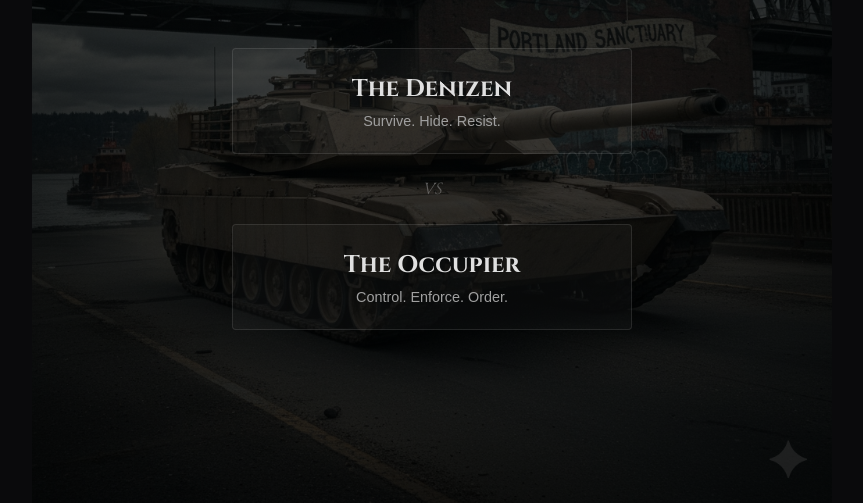
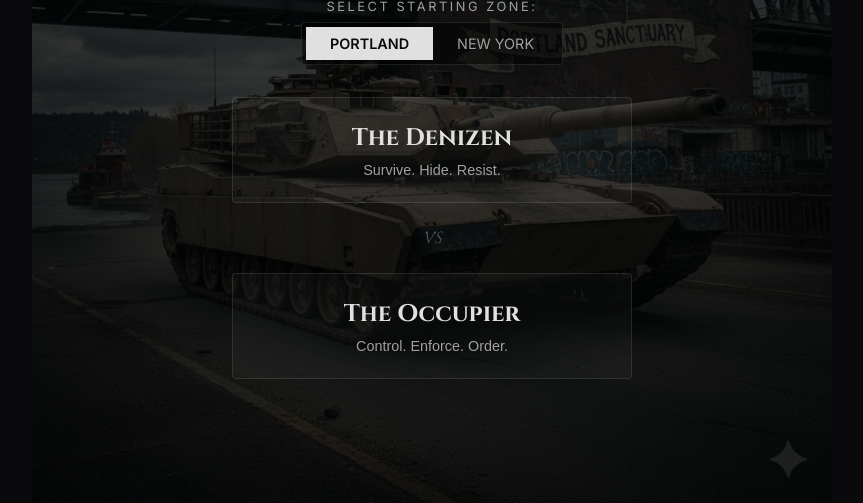
Before and after one commit to Daganbo/Divided-Existence, a plain HTML site: page index.html in a window 1280 px wide. Shown: the part 297-800 px from the top of the page, without its empty margins (208-1071 px from the left). Drawn offline with Linux system fonts and the light colour scheme.

Commit message:
Feat: Add location selection (Portland/NY) and update title image

```diff
--- a/app.js
+++ b/app.js
@@ -6,6 +6,7 @@
 // --- Game State & Configuration ---
 const STATE = {
     role: null, // 'denizen' | 'occupier'
+    location: 'portland', // 'portland' | 'newyork'
     day: 1,
     resources: {},
     history: [],
@@ -41,6 +42,7 @@ const dom = {
     dashboard: document.getElementById('game-dashboard'),
     btnDenizen: document.getElementById('btn-denizen'),
     btnOccupier: document.getElementById('btn-occupier'),
+    locBtns: document.querySelectorAll('.loc-btn'),
     statsContainer: document.getElementById('stats-container'),
     actionContainer: document.getElementById('action-container'),
     narrativeLog: document.getElementById('narrative-log'),
@@ -52,6 +54,15 @@ const dom = {
 function init() {
     dom.btnDenizen.addEventListener('click', () => startGame('denizen'));
     dom.btnOccupier.addEventListener('click', () => startGame('occupier'));
+
+    // Location Toggles
+    dom.locBtns.forEach(btn => {
+        btn.addEventListener('click', (e) => {
+            dom.locBtns.forEach(b => b.classList.remove('active'));
+            e.target.classList.add('active');
+            STATE.location = e.target.getAttribute('data-loc');
+        });
+    });
 }
 
 function startGame(role) {
@@ -114,6 +125,13 @@ function generateDailyEvent() {
 
     // Special Scripted Events
     if (STATE.day === 1 && STATE.role === 'denizen') {
+        // Flavor text based on location?
+        if (STATE.location === 'newyork') {
+            // Can swap out event title or text dynamically here
+            MIDTOWN_ESCAPE_EVENT.title = "Manhattan Under Siege";
+        } else {
+            MIDTOWN_ESCAPE_EVENT.title = "Midtown Under Siege";
+        }
         event = MIDTOWN_ESCAPE_EVENT;
     } else {
         event = getEventForRole(STATE.role);
--- a/index.html
+++ b/index.html
@@ -20,6 +20,15 @@
         <section id="main-menu" class="screen active">
             <h1 class="title">Sanctuary City</h1>
             <h2 class="subtitle">Divided Existence</h2>
+
+            <div class="location-selector">
+                <label>Select Starting Zone:</label>
+                <div class="toggle-container">
+                    <button class="loc-btn active" data-loc="portland">Portland</button>
+                    <button class="loc-btn" data-loc="newyork">New York</button>
+                </div>
+            </div>
+
             <div class="menu-options">
                 <button id="btn-denizen" class="btn-primary" data-role="denizen">
                     <span class="role-title">The Denizen</span>
--- a/style.css
+++ b/style.css
@@ -96,6 +96,47 @@ body {
     gap: 1.5rem;
     width: 100%;
     max-width: 400px;
+}
+
+.location-selector {
+    margin-bottom: 2rem;
+    display: flex;
+    flex-direction: column;
+    gap: 0.5rem;
+    align-items: center;
+}
+
+.location-selector label {
+    font-size: 0.8rem;
+    text-transform: uppercase;
+    letter-spacing: 0.2em;
+    color: var(--text-secondary);
+}
+
+.toggle-container {
+    display: flex;
+    background: rgba(0, 0, 0, 0.5);
+    border-radius: 4px;
+    border: 1px solid var(--border-color);
+    padding: 0.25rem;
+}
+
+.loc-btn {
+    background: transparent;
+    border: none;
+    color: var(--text-secondary);
+    padding: 0.5rem 1.5rem;
+    cursor: pointer;
+    font-family: var(--font-body);
+    transition: all 0.2s;
+    text-transform: uppercase;
+    font-size: 0.9rem;
+}
+
+.loc-btn.active {
+    background: var(--text-primary);
+    color: var(--bg-color);
+    font-weight: bold;
 }
 
 .btn-primary {
```
